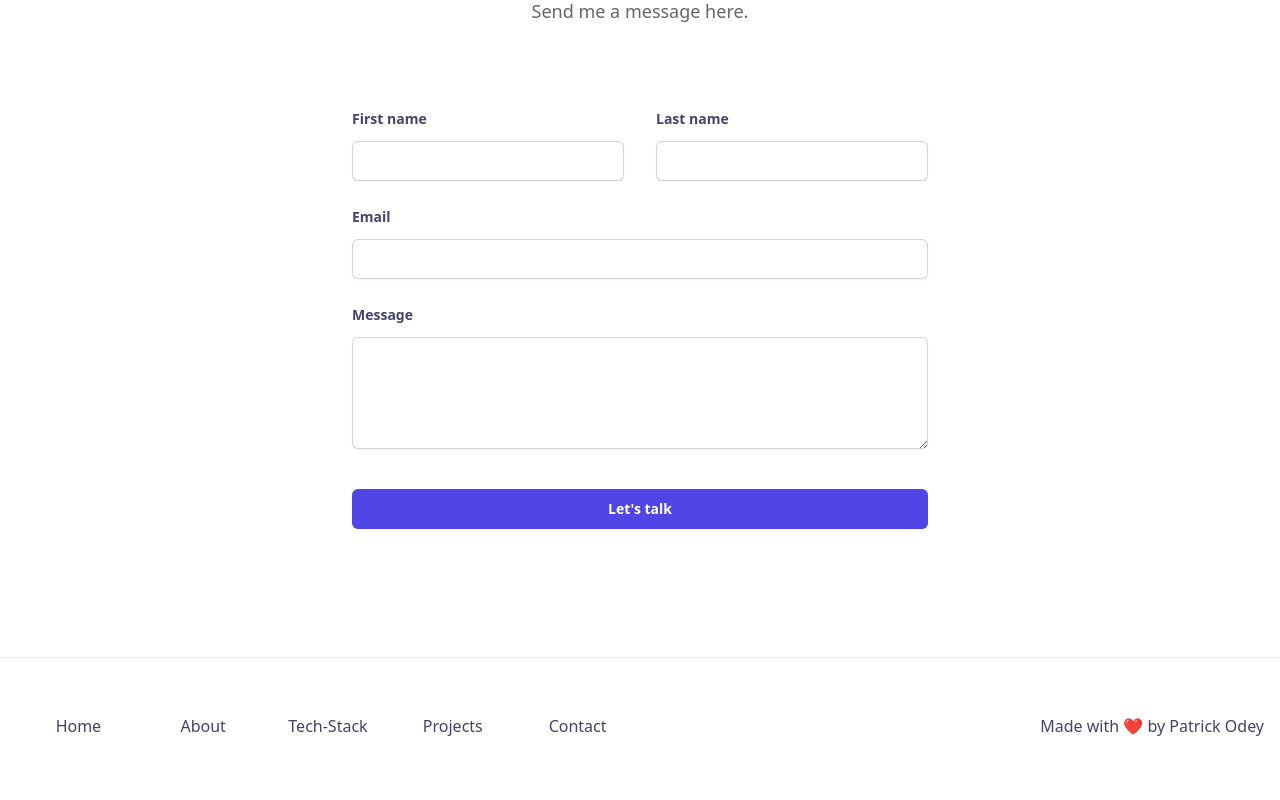
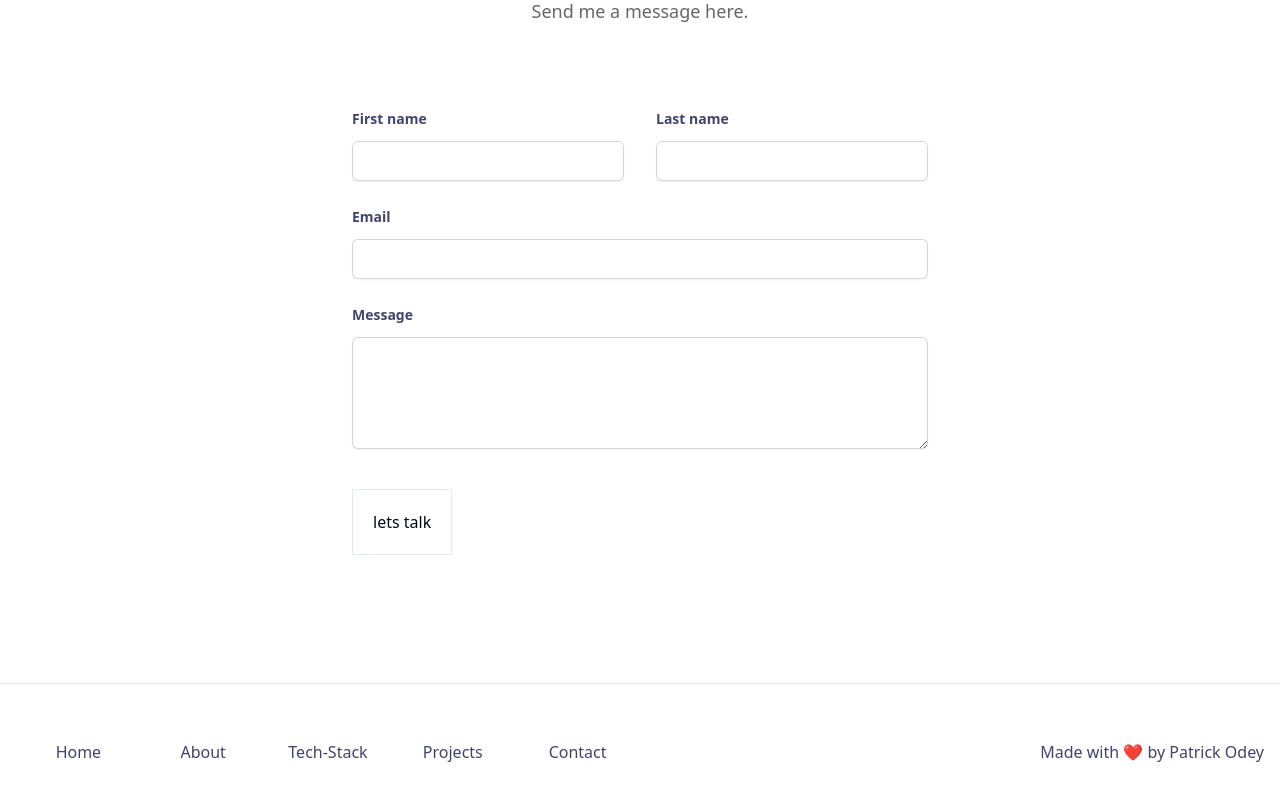
Before and after one commit to Patrickodey360coder/nebula, a Next.js app: page / in a window 1280 px wide. Shown: the part 2238-3038 px from the top of the page. Built offline with nearby package versions, Linux system fonts and the light colour scheme.

Commit message:
mock data to be submitted

```diff
--- a/src/app/components/contact.tsx
+++ b/src/app/components/contact.tsx
@@ -3,6 +3,7 @@ import React, { useEffect, useState, useRef } from 'react';
 import Contact from '../actions/actions'
 import SubmitButton from './button';
 import { useForm, SubmitHandler } from 'react-hook-form';
+import { resolve } from 'path';
 
 
 // type FormState = {
@@ -32,11 +33,10 @@ const ContactForm = () => {
 
   const { register, handleSubmit, formState: { errors, isSubmitting }, reset } = useForm<FormTypes>();
 
-  const onSubmit: SubmitHandler<FormTypes> = async (data: FormTypes) => {
-    setTimeout(() => {
-      console.log(data)
-      reset();
-    }, 3000)
+  const onSubmit = async (data: FormTypes) => {
+    await new Promise((resolve) => setTimeout(resolve, 1000));
+    reset();
+    console.log(data)
   }
 
   return (
@@ -143,7 +143,8 @@ const ContactForm = () => {
 
           </div>
           <div className="mt-10">
-            <SubmitButton isSubmitting={isSubmitting} />
+            {/* <SubmitButton isSubmitting={isSubmitting} /> */}
+            <button className="border p-5" disabled={isSubmitting}>{isSubmitting ? "sending..." : "lets talk"}</button>
           </div>
         </form>
 
```
